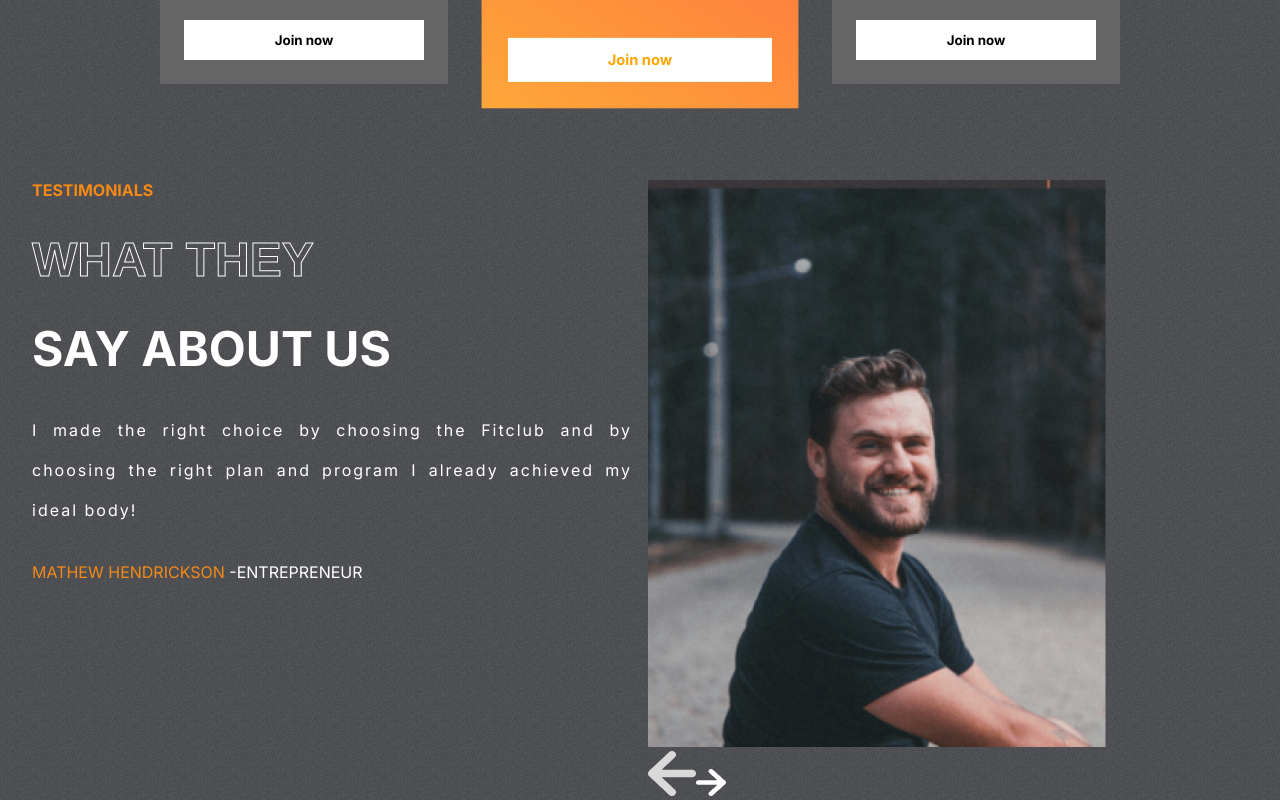
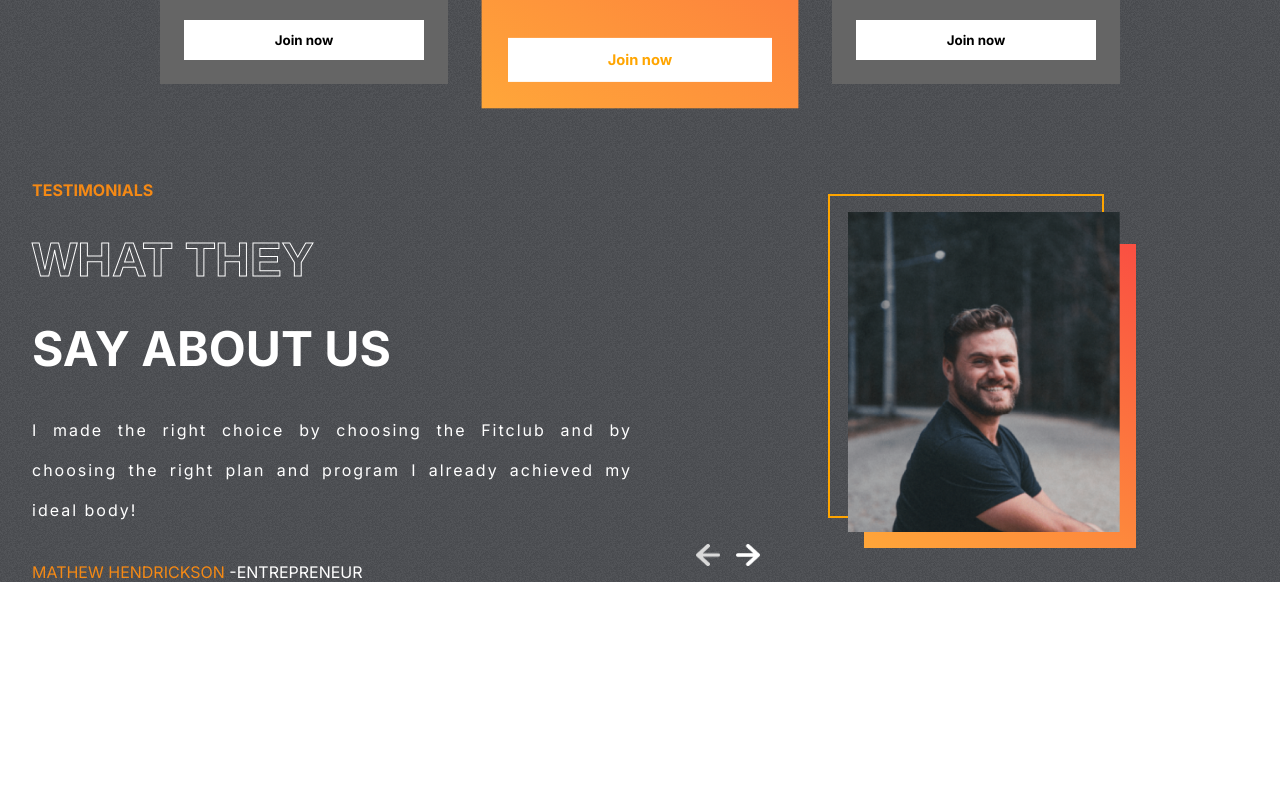
Before and after one commit to okwisfav/gymwebsite, a React (Create React App) app: page / in a window 1280 px wide. Shown: the part 2393-3193 px from the top of the page. After the commit the page ends 2975 px from the top, so only its background shows below. Built offline with nearby package versions, Linux system fonts and the light colour scheme; the HTML template or start-up script is replaced by a standard one.

Commit message:
testimorial

```diff
--- a/src/components/Testimorials/Testimorials.css
+++ b/src/components/Testimorials/Testimorials.css
@@ -35,3 +35,43 @@
     flex: 1;
     position: relative;
 }
+
+.right-t>img{
+    position: absolute;
+    width: 17rem;
+    height: 20rem;
+    object-fit: cover;
+    right: 8rem;
+    top: 2rem;
+}
+
+.right-t>:nth-child(1){
+    position: absolute;
+    width: 17rem;
+    height: 20rem;
+    border: 2px solid orange;
+    background-color: transparent;
+    right: 9rem;
+    top: 0.9rem;
+}
+
+.right-t>:nth-child(2){
+    position: absolute;
+    width: 17rem;
+    height: 19rem;
+    top: 4rem;
+    right: 7rem;
+    background: var(--planCard);
+}
+.arrows{
+    display: flex;
+    gap: 1rem;
+    position: absolute;
+    bottom: 1rem;
+    left: 3rem;
+}
+
+.arrows>img{
+   width: 1.5rem;
+   cursor: pointer;
+}
--- a/src/components/Testimorials/Testimorials.jsx
+++ b/src/components/Testimorials/Testimorials.jsx
@@ -24,10 +24,20 @@ const Testimorials = () => {
             </span>
         </div>
         <div className="right-t">
+           <div></div>
+           <div></div>
            <img src={testimonialsData[selected].image} alt="" />
             <div className="arrows">
-                <img src={leftArrow} alt="" />
-                <img src={rightArrow} alt="" />
+                <img
+                 onClick={() =>{
+                    selected===0?setSelected(tLength -1):setSelected((prev)=> prev -1)
+                 }}
+                src={leftArrow} alt="" />
+                <img
+                onClick={()=>{
+                  selected===tLength -1 ? setSelected(0) : setSelected((prev)=>prev+1)
+                }}
+                src={rightArrow} alt="" />
             </div>
         </div>
      </div>
```
